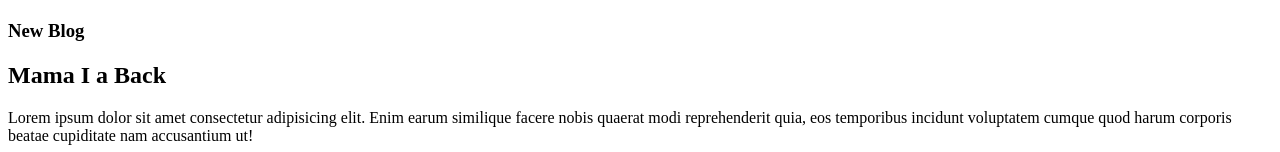
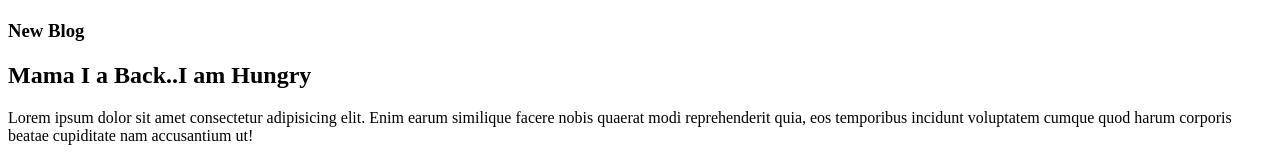
Before and after one commit to nasimmahmud30/Third_Class, a plain HTML site: page index.html in a window 1280 px wide. Shown: the part 1908-2060 px from the top of the page. Drawn offline with Linux system fonts and the light colour scheme.

Commit message:
added hungry

```diff
--- a/index.html
+++ b/index.html
@@ -16,7 +16,7 @@
     <img src="Nasim (01).jpg" alt="">
     <div>
         <h3>New Blog</h3>
-        <h2>Mama I a Back</h2>
+        <h2>Mama I a Back..I am Hungry</h2>
         <p>Lorem ipsum dolor sit amet consectetur adipisicing elit. Enim earum similique facere nobis quaerat modi reprehenderit quia, eos temporibus incidunt voluptatem cumque quod harum corporis beatae cupiditate nam accusantium ut!</p>
     </div>
 </body>
```
